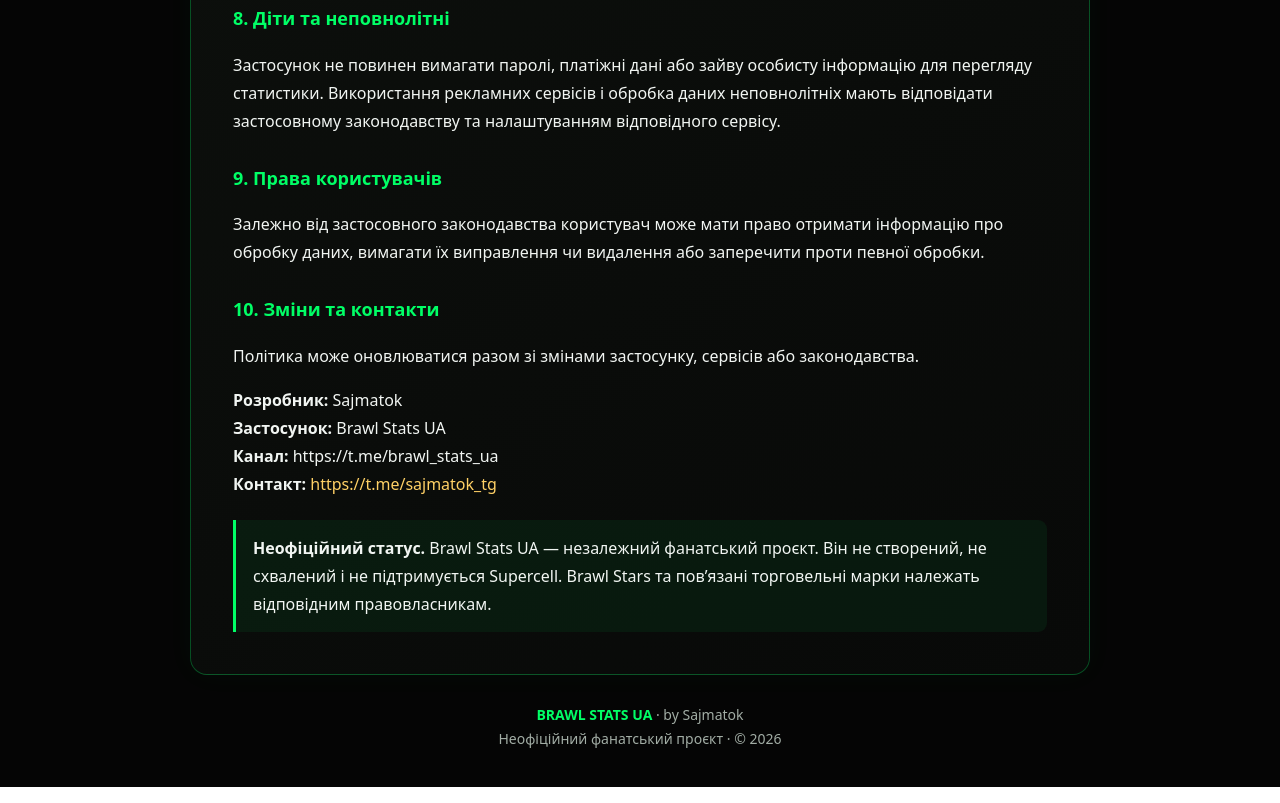
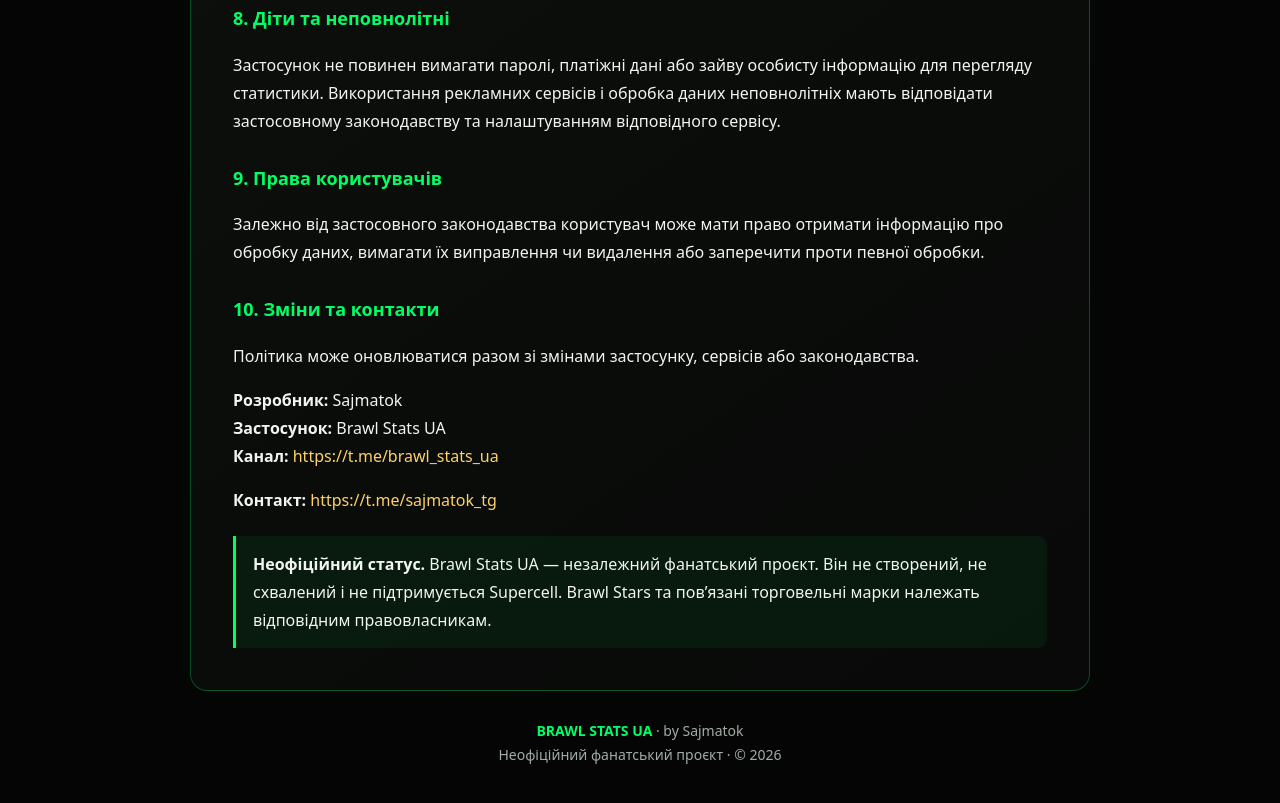
Before and after one commit to Sajmatok-UA/Brawl-Stats-UA-Privacy, a plain HTML site: page index.html in a window 1280 px wide. Shown: the part 1778-2581 px from the top of the page. Drawn offline with Linux system fonts and the light colour scheme.

Commit message:
Update index.html

```diff
--- a/index.html
+++ b/index.html
@@ -142,7 +142,7 @@ footer strong { color: var(--green); }
 <div class="container">
 <header>
   <h1 class="logo">BRAWL STATS UA</h1>
-  <div class="subtitle">Документи застосунку · by Sajmatok</div>
+  <div class="subtitle">by Sajmatok</div>
 </header>
 
 <nav class="switcher" role="tablist" aria-label="Документи">
@@ -199,7 +199,7 @@ footer strong { color: var(--green); }
 <p>Політика може оновлюватися разом зі змінами застосунку, сервісів або законодавства.</p>
 <p><strong>Розробник:</strong> Sajmatok<br>
 <strong>Застосунок:</strong> Brawl Stats UA<br>
-<strong>Канал:</strong> https://t.me/brawl_stats_ua<br>
+<strong>Канал:</strong> <span class="placeholder">https://t.me/brawl_stats_ua</span></p>
 <strong>Контакт:</strong> <span class="placeholder">https://t.me/sajmatok_tg</span></p>
 
 <div class="notice">
@@ -255,7 +255,7 @@ footer strong { color: var(--green); }
 <h3>12. Контакти та застосовне законодавство</h3>
 <p><strong>Розробник:</strong> Sajmatok<br>
 <strong>Застосунок:</strong> Brawl Stats UA<br>
-<strong>Канал:</strong> https://t.me/brawl_stats_ua<br>
+<strong>Канал:</strong> <span class="placeholder">https://t.me/brawl_stats_ua</span></p>
 <strong>Контакт:</strong> <span class="placeholder">https://t.me/sajmatok_tg</span></p>
 <p>Ці Умови застосовуються з урахуванням обов’язкових норм чинного законодавства. Якщо окреме положення суперечить таким нормам, це не скасовує чинності інших положень.</p>
 </article>
```
